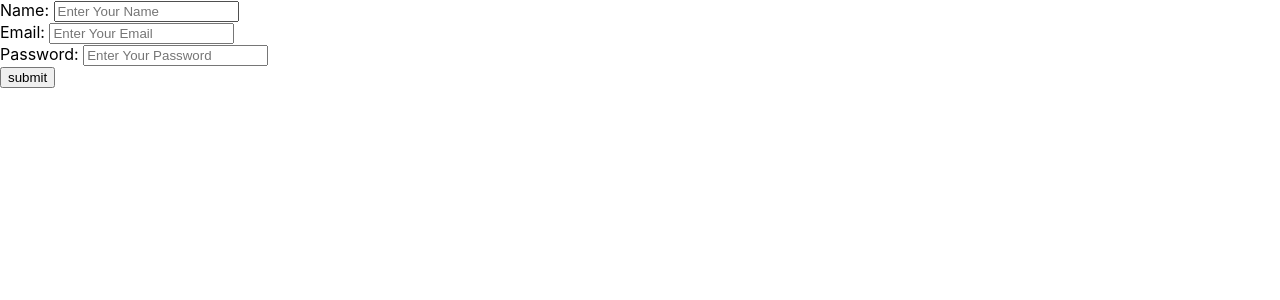
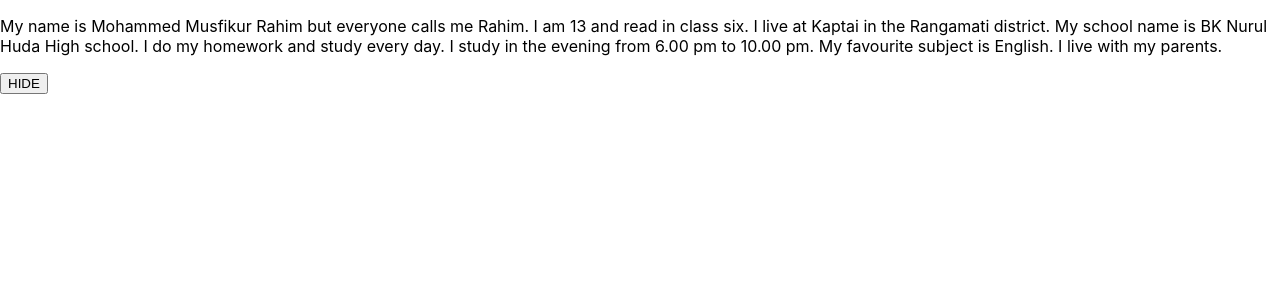
Before and after one commit to ARaihan66/React_Hooks, a React (Create React App) app in the folder React_Hooks/: page / in a window 1280 px wide. Shown: the top 300 px of the page. Built offline with nearby package versions, Linux system fonts and the light colour scheme.

Commit message:
Add Toggle using useState

```diff
--- a/React_Hooks/src/App.js
+++ b/React_Hooks/src/App.js
@@ -1,12 +1,14 @@
 
 import ControllForm from './FormControll/ControllForm';
 import DataFetching from './Hooks/DataFetching';
+import Toggle from './Toggle/Toggle';
 
 function App() {
   return (
     <div className="App">
       {/* <DataFetching /> */}
-      <ControllForm />
+      {/*<ControllForm />*/}
+      <Toggle />
     </div>
   );
 }
--- /dev/null
+++ b/React_Hooks/src/Toggle/Toggle.js
@@ -0,0 +1,18 @@
+import React, { useState } from 'react'
+
+const Toggle = () => {
+    const [toggle, setToggle] = useState(true);
+
+    const handleClick = () => {
+        setToggle(!toggle)
+    }
+    return (
+        <div>
+            {toggle && <p>My name is Mohammed Musfikur Rahim but everyone calls me Rahim. I am 13 and read in class six. I live at Kaptai in the Rangamati district. My school name is BK Nurul Huda High school. I do my homework and study every day. I study in the evening from 6.00 pm to 10.00 pm. My favourite subject is English. I live with my parents.</p>}
+
+            <button onClick={handleClick}>{toggle ? "HIDE" : "SHOW"}</button>
+        </div>
+    )
+}
+
+export default Toggle
```
